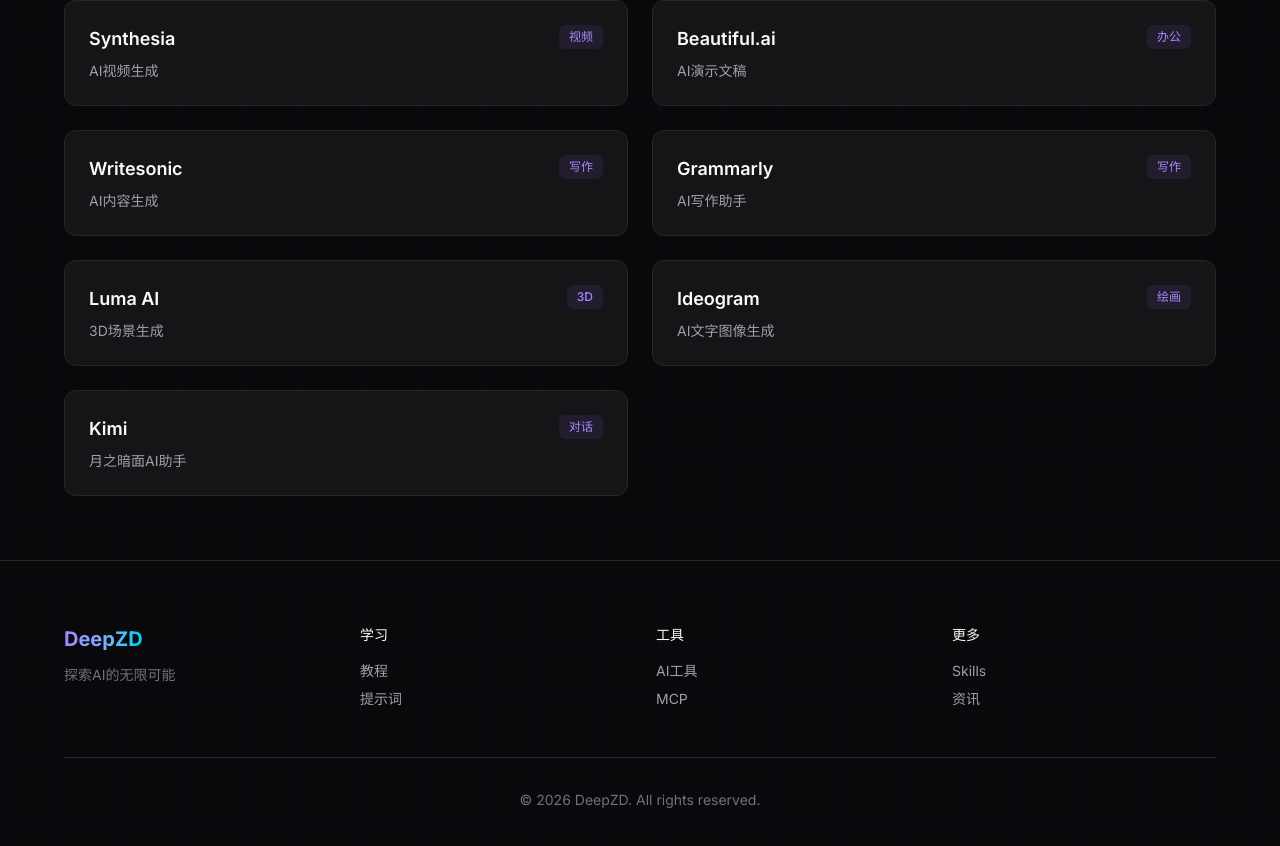
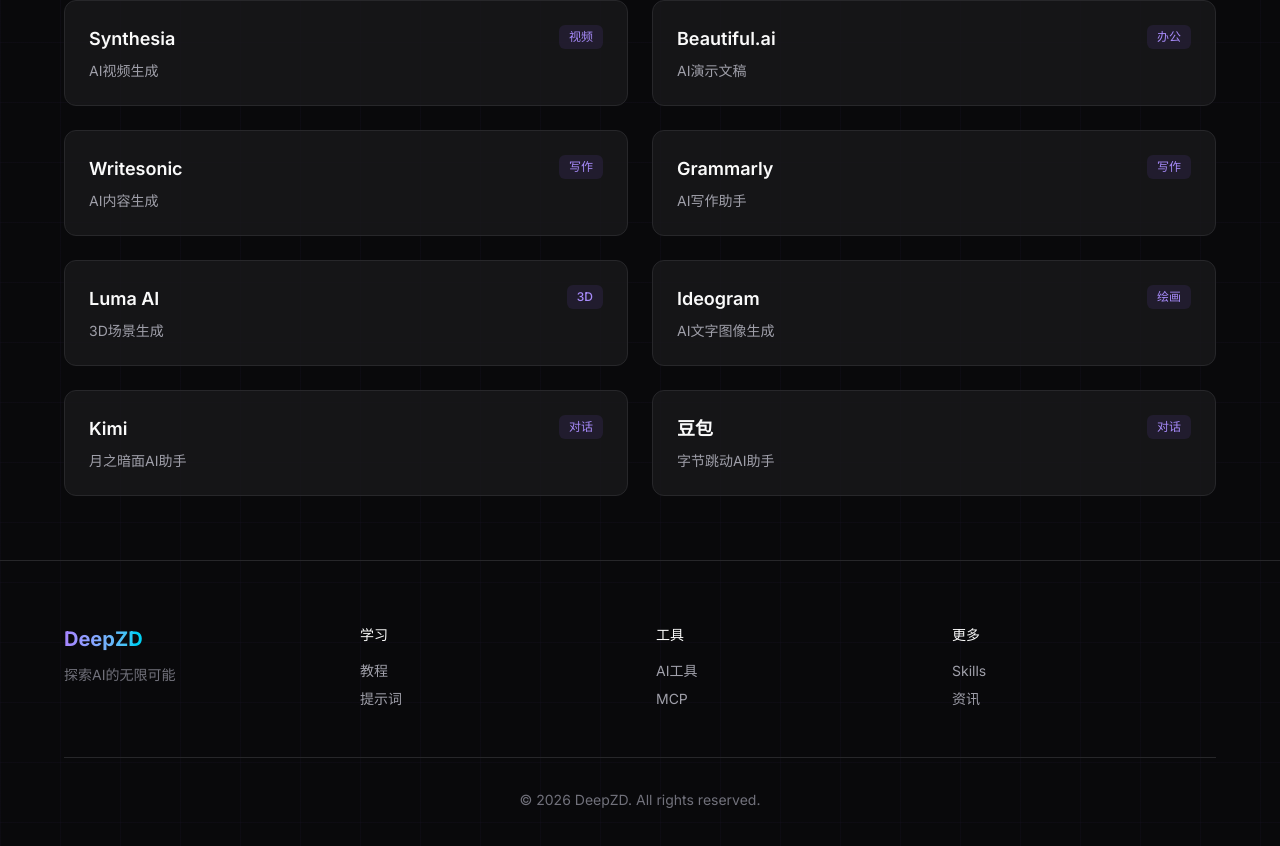
Before and after one commit to uncle-light/deepzd, a Next.js app: page /tools in a window 1280 px wide. Shown: the part 2178-3024 px from the top of the page. Built offline with nearby package versions, Linux system fonts and the light colour scheme.

Commit message:
feat: 添加豆包工具

```diff
--- a/src/app/data/tools.ts
+++ b/src/app/data/tools.ts
@@ -261,4 +261,11 @@
     category: "对话",
     url: "https://kimi.moonshot.cn"
   },
+  {
+    slug: "doubao",
+    name: "豆包",
+    desc: "字节跳动AI助手",
+    category: "对话",
+    url: "https://doubao.com"
+  },
 ];
```
